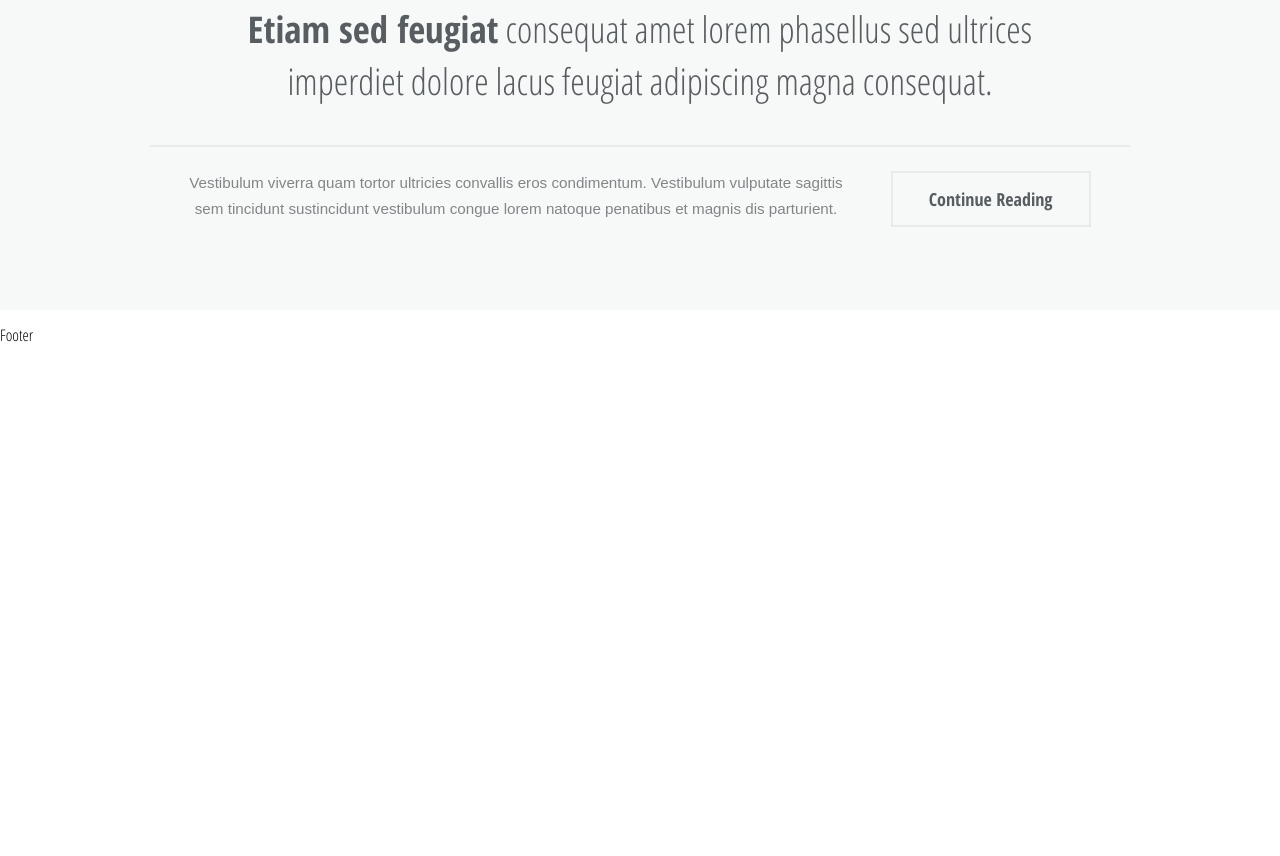
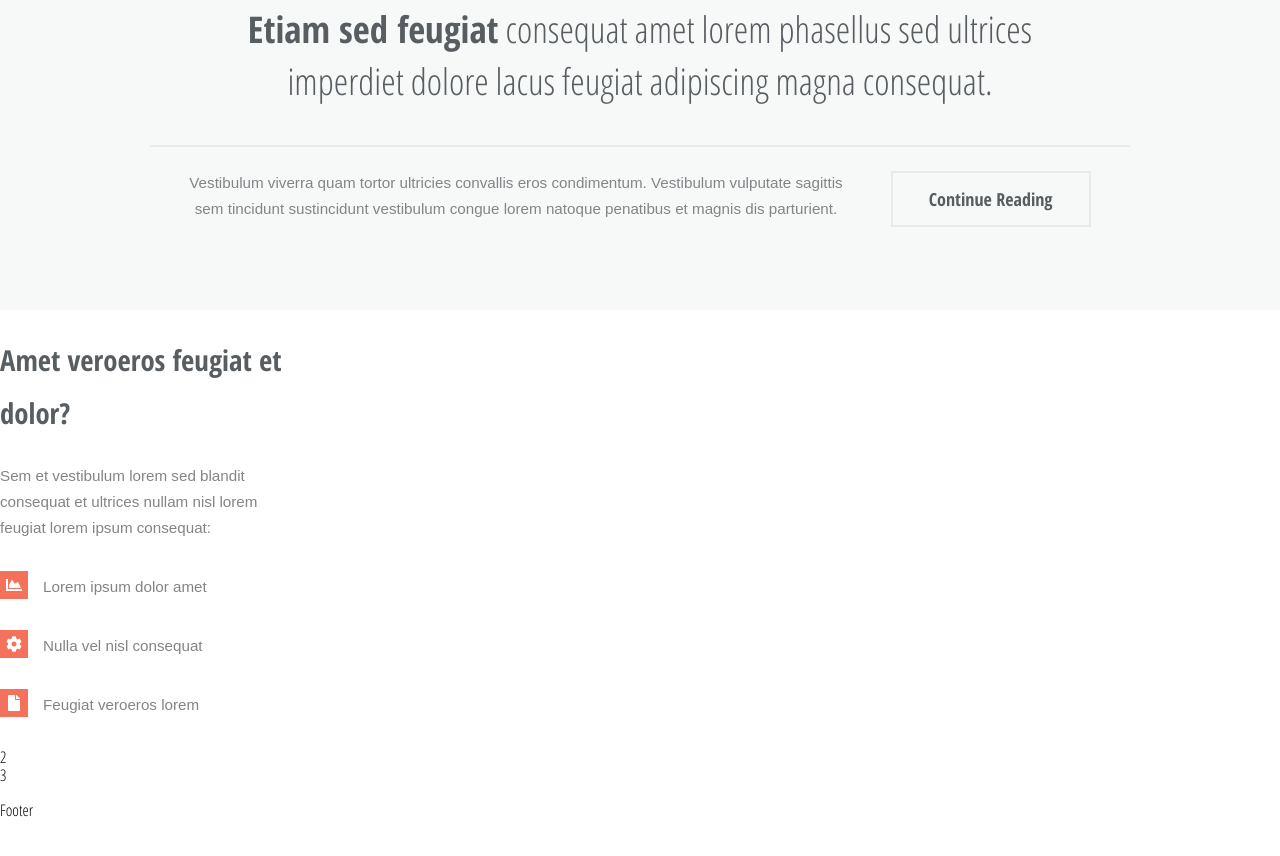
Before and after one commit to LucasLombardo/psd-to-react, a Gatsby site: page /latitude in a window 1280 px wide. Shown: the part 574-1430 px from the top of the page. Built offline with nearby package versions, Linux system fonts and the light colour scheme; Gatsby itself is replaced by a stand-in of ours.

Commit message:
adds IconList

```diff
--- a/package.json
+++ b/package.json
@@ -4,6 +4,9 @@
   "version": "1.0.0",
   "author": "Kyle Mathews <mathews.kyle@gmail.com>",
   "dependencies": {
+    "@fortawesome/fontawesome-svg-core": "^1.2.12",
+    "@fortawesome/free-solid-svg-icons": "^5.6.3",
+    "@fortawesome/react-fontawesome": "^0.1.3",
     "gatsby": "^2.0.53",
     "gatsby-image": "^2.0.20",
     "gatsby-plugin-manifest": "^2.0.9",
--- /dev/null
+++ b/src/components/latitude/IconList/IconList.js
@@ -0,0 +1,30 @@
+import React from 'react'
+import './IconList.scss'
+import { FontAwesomeIcon } from '@fortawesome/react-fontawesome'
+import { faChartArea, faCog, faFile } from '@fortawesome/free-solid-svg-icons'
+
+const IconList = () => (
+  <div id="IconList">
+    <h2>Amet veroeros feugiat et dolor?</h2>
+    <p>
+      Sem et vestibulum lorem sed blandit consequat et ultrices nullam nisl
+      lorem feugiat lorem ipsum consequat:
+    </p>
+    <ul>
+      <li>
+        <FontAwesomeIcon icon={faChartArea} />
+        Lorem ipsum dolor amet
+      </li>
+      <li>
+        <FontAwesomeIcon icon={faCog} />
+        Nulla vel nisl consequat
+      </li>
+      <li>
+        <FontAwesomeIcon icon={faFile} />
+        Feugiat veroeros lorem
+      </li>
+    </ul>
+  </div>
+)
+
+export default IconList
--- /dev/null
+++ b/src/components/latitude/IconList/IconList.scss
@@ -0,0 +1,35 @@
+#IconList {
+  max-width: 350px;
+  ul {
+    list-style: none;
+  }
+  h2 {
+    font-size: 1.8rem;
+    color: #575d60;
+    line-height: 3.3rem;
+    font-weight: 700;
+  }
+  p,
+  li {
+    font-size: 0.95rem;
+    margin-right: 3rem;
+    line-height: 1.6rem;
+    font-family: Arial, Helvetica, sans-serif;
+    color: #828487;
+  }
+  ul {
+    padding: 0;
+  }
+  li {
+    margin: 2em 0;
+  }
+  svg {
+    color: #fff;
+    background-color: #f4715c;
+    width: 16px;
+    height: 16px;
+    padding: 6px;
+    margin-bottom: -5px;
+    margin-right: 15px;
+  }
+}
--- a/src/components/latitude/Index.js
+++ b/src/components/latitude/Index.js
@@ -2,6 +2,7 @@ import React from 'react'
 import './index.scss'
 import Nav from './Nav/Nav'
 import Header from './Header/Header'
+import Aside from './Aside/Aside'
 import MainContent from './MainContent/MainContent'
 import Footer from './Footer/Footer'
 
@@ -9,6 +10,7 @@ const Latitude = () => (
   <div id="main">
     {/* <Nav /> */}
     <Header />
+    <Aside />
     <MainContent />
     <Footer />
   </div>
--- a/src/components/latitude/MainContent/MainContent.js
+++ b/src/components/latitude/MainContent/MainContent.js
@@ -1,9 +1,17 @@
 import React from 'react'
-import Aside from '../Aside/Aside'
+import IconList from '../IconList/IconList'
 
 const MainContent = () => (
   <div>
-    <Aside />
+    <section id="section-one">
+      <IconList />
+    </section>
+    <section id="section-two">
+      <div>2</div>
+    </section>
+    <section id="section-three">
+      <div>3</div>
+    </section>
   </div>
 )
 
```
Also changed, not shown: 1 other file.
